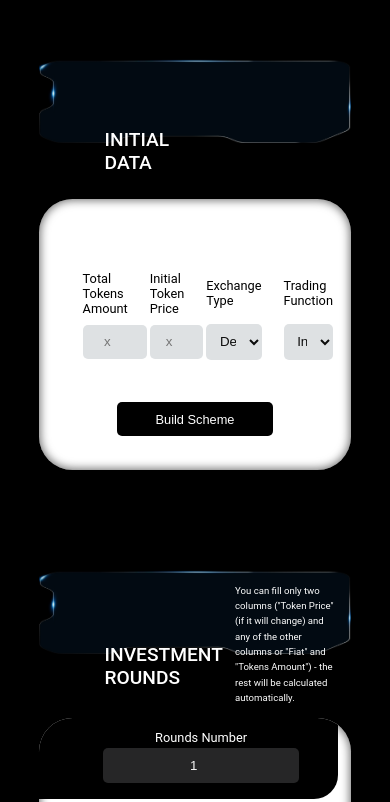
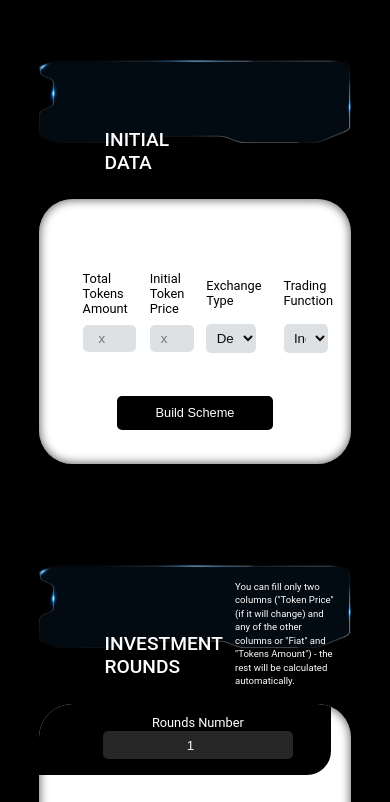
Before and after one commit to FedchenkoIhor/TableTC, a plain HTML site: page index.html in a window 390 px wide. Shown: the part 141-943 px from the top of the page. Drawn offline with Linux system fonts and the light colour scheme.

Commit message:
Add files via upload

```diff
--- a/source/css/query.css
+++ b/source/css/query.css
@@ -67,6 +67,16 @@
 */
 
 @media (max-width: 55em) {
+  p {
+    line-height: 1.4;
+  }
+
+  input,
+  select {
+    width: 90%;
+    padding: 0.8rem;
+  }
+
   #zbcc > .form-block form section.data-block > header .block-description {
     font-size: 1.2rem;
     padding: 1.6rem;
```
